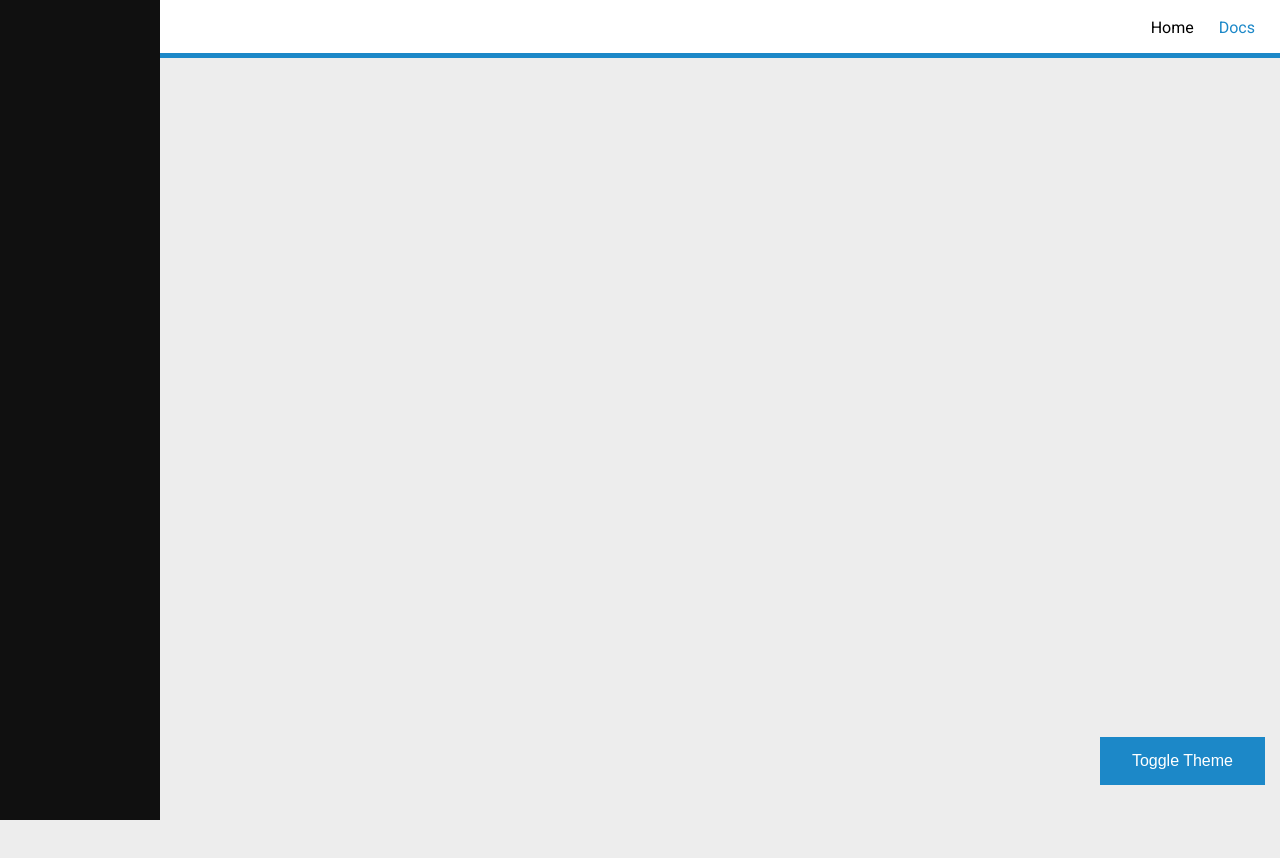
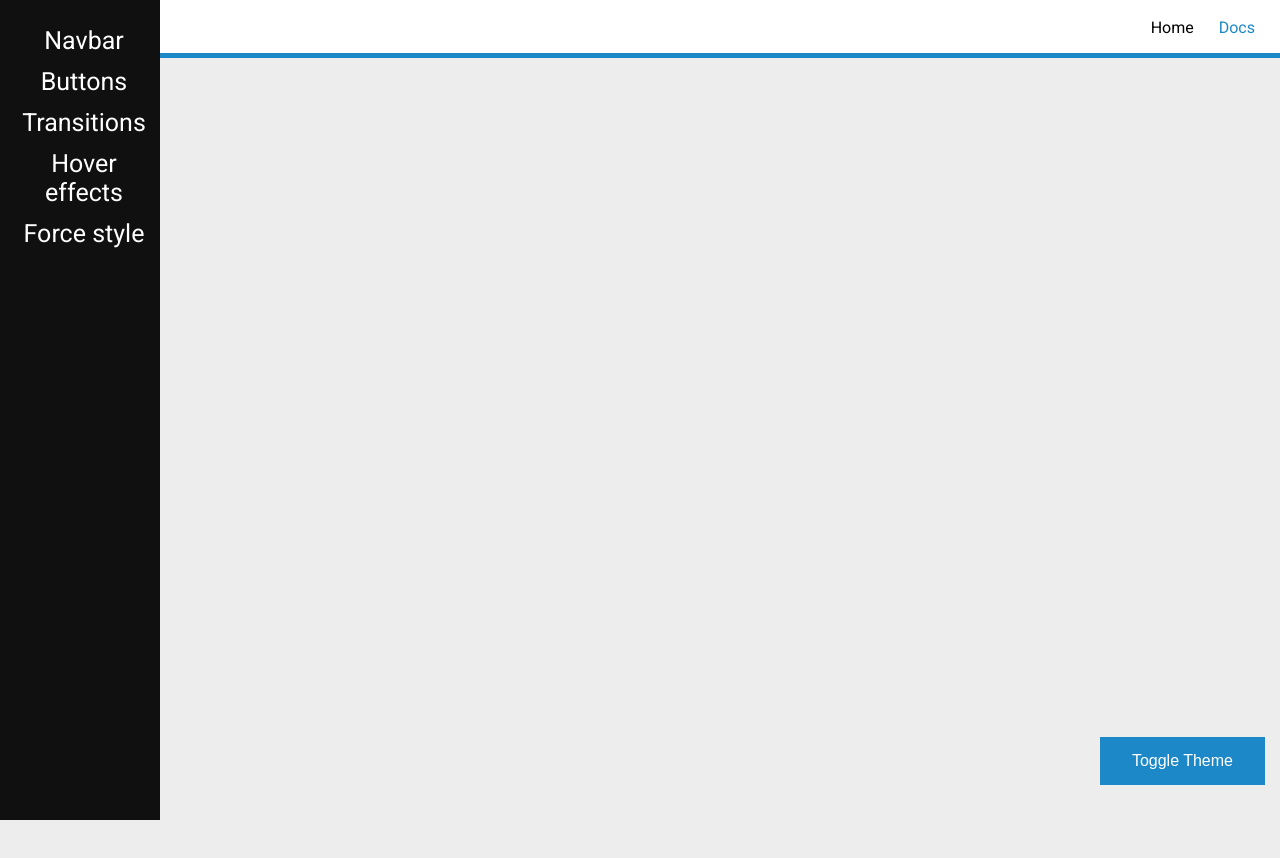
Before and after one commit to ribkix/cssx, a plain HTML site: page docs.html in a window 1280 px wide. Drawn offline with Linux system fonts and the light colour scheme.

Commit message:
Update docs.html

```diff
--- a/docs.html
+++ b/docs.html
@@ -24,7 +24,13 @@
       </ul>
     </ul>
     <div class="main" align="center">
-      <div class="sidebar"></div>
+      <div class="sidebar">
+        <a href="#navbar">Navbar</a>
+        <a href="#buttons">Buttons</a>
+        <a href="#transitions">Transitions</a>
+        <a href="#hover-effects">Hover effects</a>
+        <a href="#force-style">Force style</a>
+      </div>
 
       <button class="btn btn-solid btn-bottom-right btn-fixed ease hover-auto-bg-accent no-outline" onclick="cssx_body_theme_toggle_save();">Toggle Theme</button>
     </div>
```
